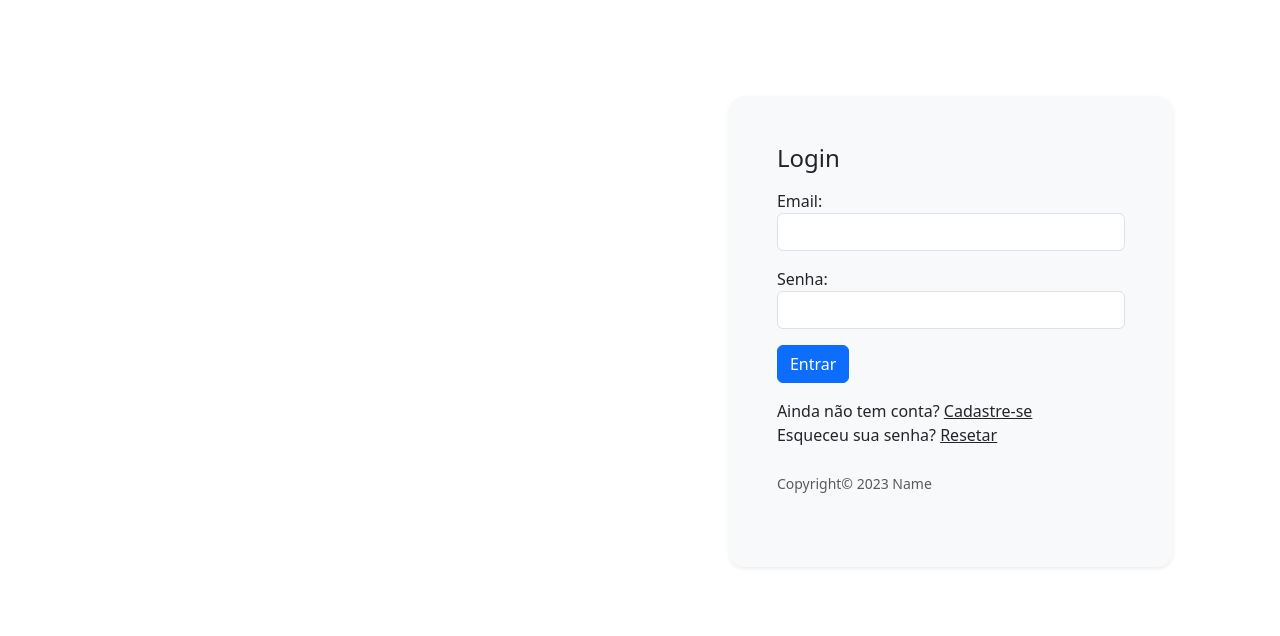
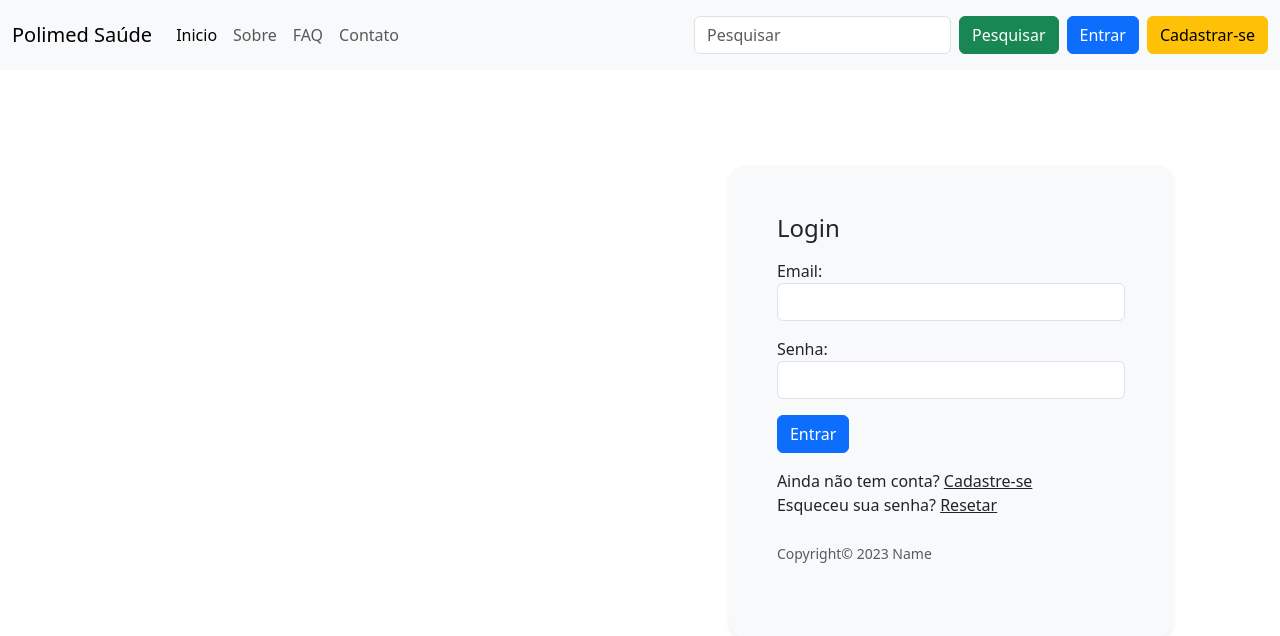
Before and after one commit to mandresoeiro/polimed, a Django app: page /contas/entrar/ in a window 1280 px wide. Shown: the top 636 px of the page. Run offline with Django 5.2, Linux system fonts and the light colour scheme; parts of the project's set-up code (start-up, migrations or seed data) failed here and were passed over.

Commit message:
configuração do logout

```diff
--- a/apps/base/templates/base.html
+++ b/apps/base/templates/base.html
@@ -20,6 +20,8 @@
 </head>
 
 <body>
+    {% include "components/navbar.html" %}
+    {% include "components/logout.html" %}
     {% include "components/message.html" %}
     {% block content %}{% endblock %}
     <!-- JS-->
--- /dev/null
+++ b/apps/base/templates/components/logout.html
@@ -0,0 +1,18 @@
+<div class="modal fade" id="logoutModal" tabindex="-1" aria-labelledby="logoutModalLabel" aria-hidden="true">
+    <div class="modal-dialog modal-dialog-centered">
+        <div class="modal-content">
+            <div class="modal-header">
+                <h5 class="modal-title" id="logoutModalLabel">Atenção Usuario ! <i
+                        class="link-danger fas fa-exclamation-triangle me-2"></i></h5>
+                <button type="button" class="btn-close" data-bs-dismiss="modal" aria-label="Close"></button>
+            </div>
+            <div class="modal-body">
+                Tem certeza que deseja sair do sistema ? <br>
+                Após clicar em "Sair" você será deslogado.
+            </div>
+            <div class="modal-footer">
+                <button class="btn btn-danger" onclick="location.href='{% url 'logout' %}'"><a>Sair</a></button>
+            </div>
+        </div>
+    </div>
+</div>
--- /dev/null
+++ b/apps/base/templates/components/navbar.html
@@ -0,0 +1,38 @@
+<nav class="navbar navbar-expand-lg bg-light" style="height: 70px;">
+    <div class="container-fluid bg-light">
+        <a class="navbar-brand" href="/">Polimed Saúde</a>
+        <button class="navbar-toggler" type="button" data-bs-toggle="collapse" data-bs-target="#navbarSupportedContent"
+            aria-controls="navbarSupportedContent" aria-expanded="false" aria-label="Toggle navigation">
+            <span class="navbar-toggler-icon"></span>
+        </button>
+        <div class="collapse navbar-collapse" id="navbarSupportedContent">
+            <ul class="navbar-nav me-auto mb-2 mb-lg-0">
+                <li class="nav-item">
+                    <a class="nav-link active" aria-current="page" href="#">Inicio</a>
+                </li>
+                <li class="nav-item">
+                    <a class="nav-link" href="#">Sobre</a>
+                </li>
+                <li class="nav-item">
+                    <a class="nav-link" href="#">FAQ</a>
+                </li>
+                <li class="nav-item">
+                    <a class="nav-link" href="#">Contato</a>
+                </li>
+            </ul>
+            <form class="d-flex" role="search">
+                <input class="form-control me-2" type="search" placeholder="Pesquisar" aria-label="Search">
+                <button class="btn btn-success" type="submit">Pesquisar</button>
+            </form>
+            {% if user.is_authenticated %}
+            <span class="p-2"><i class="fas fa-user mx-2"></i>{{user.first_name}} {{user.last_name}}</span>
+            <button class="btn btn-danger" data-bs-toggle="modal" href="#logoutModal">Logout</button>
+            {% else %}
+            <button class="btn btn-primary mx-2" onclick="location.href='{% url 'login' %}'">Entrar</button>
+            <button class="btn btn-warning" onclick="location.href='{% url 'register' %}'">Cadastrar-se</button>
+            {% endif %}
+
+
+        </div>
+    </div>
+</nav>
--- a/apps/contas/urls.py
+++ b/apps/contas/urls.py
@@ -4,6 +4,7 @@ from django.shortcuts import render
 
 urlpatterns = [
     path('timeout/',  views.timeout_view, name='timeout'),
+    path('sair/', views.logout_view, name='logout'),
     path('entrar/', views.login_view, name='login'),
     path('criar-conta/', views.register_view, name='register'),
 
--- a/apps/contas/views.py
+++ b/apps/contas/views.py
@@ -1,13 +1,18 @@
 from django.contrib.auth.models import Group
 from contas.forms import CustomUserCreationForm
 from django.urls import path
-from django.contrib.auth import authenticate, login
+from django.contrib.auth import authenticate, login, logout
 from django.shortcuts import render, redirect
 from django.contrib import messages
 
 
 def timeout_view(request):
     return render(request, 'timeout.html')
+
+
+def logout_view(request):
+    logout(request)
+    return redirect('home')
 
 
 def login_view(request):
@@ -26,9 +31,10 @@ def login_view(request):
 
 # register
 
+
 def register_view(request):
     if request.method == "POST":
-        form = CustomUserCreationForm(request.POST)#TODO Pegar os dados do usuario
+        form = CustomUserCreationForm(request.POST)
         if form.is_valid():
             usuario = form.save(commit=False)
             usuario.is_valid = False
--- a/core/urls.py
+++ b/core/urls.py
@@ -5,6 +5,7 @@ from django.urls import path, include
 
 urlpatterns = [
     path('admin/', admin.site.urls),
+      # path("accounts/", include("django.contrib.auth.urls")), Versão do Django
     path("contas/", include("contas.urls")),
     path('', include('pages.urls')),
 ]
```
Also changed, not shown: apps/contas/models.py (+7 -3 lines).
